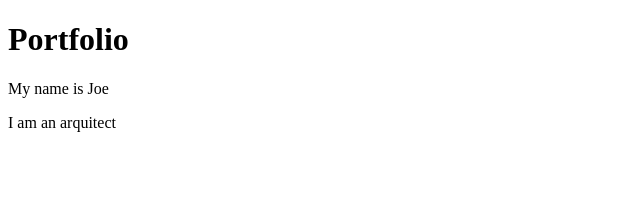
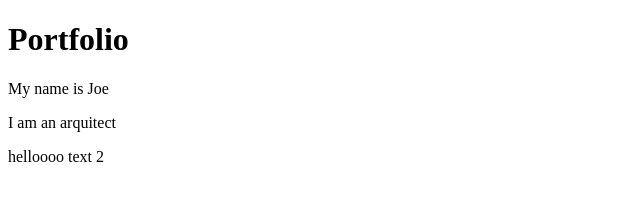
Before and after one commit to RitaSalvador-tech/ritasalvador.github.io, a plain HTML site: page index.html in a window 1280 px wide. Shown: the whole page, without its empty margins (0-640 px from the left). Drawn offline with Linux system fonts and the light colour scheme.

Commit message:
updated index.html

```diff
--- a/index.html
+++ b/index.html
@@ -10,5 +10,6 @@
     <H1>Portfolio</H1>
     <p>My name is Joe</p>
     <p> I am an arquitect</p>
+    <p> helloooo text 2</p>
 </body>
 </html>
```
